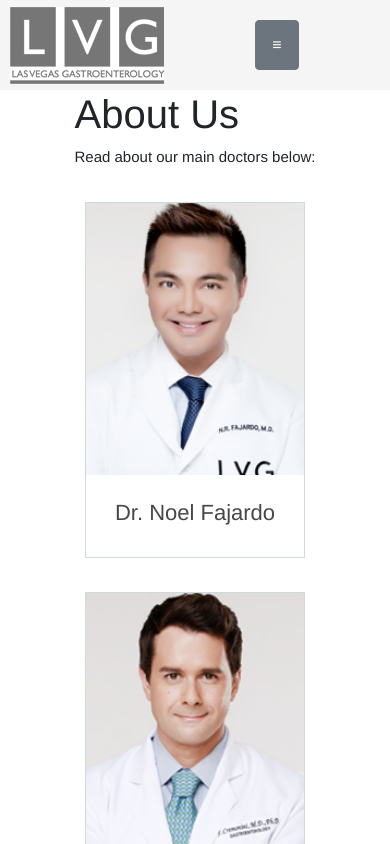
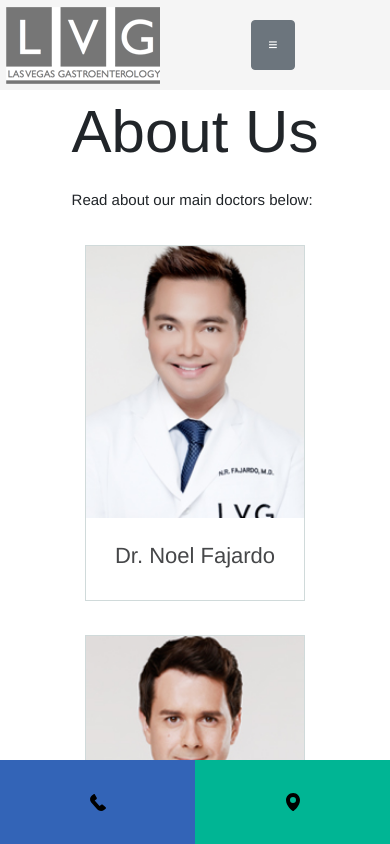
Before and after one commit to Ssimion13/lvewebsite, a React (Create React App) app: page /AboutUs in a window 390 px wide. Shown: the top 844 px of the page. Built offline with nearby package versions, Linux system fonts and the light colour scheme; what react-google-maps would draw is missing.

Commit message:
reorganized, shifted several pages to separate components, added placeholder call buttons that i honestly have no idea how to set up, but I suppose we will find out TOMORROW

```diff
--- a/src/App.js
+++ b/src/App.js
@@ -2,12 +2,13 @@ import React, { Component } from 'react';
 import TopBar from "./TopBar.js";
 // import Navbar from "./Navbar.js";
 import Footer from "./Footer.js";
-import FrontPage from "./FrontPage.js";
+import FrontPage from "./Pages/FrontPage";
 import {Route, Switch} from "react-router-dom";
 import AboutUs from "./Pages/AboutUs/";
 import Awards from "./Pages/Awards";
 import ContactUs from "./Pages/ContactUs";
 import Services from "./Pages/Services/";
+import BottomButtons from "./BottomButtons.js";
 import ColonoscopyCancerScreening from "./Pages/Services/ColonoscopyCancerScreening"
 import UpperEndoscopy from "./Pages/Services/UpperEndoscopy";
 import GIMotilityClinic from "./Pages/Services/GIMotilityClinic/"
@@ -47,6 +48,9 @@ class App extends Component {
           <Route path="/DrCremonini" component={DrCremonini} />
         </Switch>
         <Footer />
+        {window.innerWidth < 500 ?
+          <BottomButtons />
+        : null}
       </div>
     );
   }
--- /dev/null
+++ b/src/BottomButtons.js
@@ -0,0 +1,26 @@
+import React from "react";
+
+
+function BottomButtons(){
+    return(
+        <div className="bottomButtonsMain">
+            <div className="bottomButton1">
+            <svg width="50" height="30" viewBox="0 0 50 30" xmlns="http://www.w3.org/2000/svg">
+                <g>
+                    <path d="M21.886 7.46c-.265-.483-.827-.599-1.271-.247l-1.74 1.38c-2.164 1.718-2.44 4.79-.618 6.86l5.96 6.772c1.822 2.07 5.011 2.316 7.13.542l1.313-1.1c.428-.357.444-.946.028-1.322l-2.904-2.63c-.412-.373-1.105-.404-1.54-.076l-1.714 1.296-4.843-5.353 1.743-1.259c.446-.321.595-.97.327-1.457l-1.87-3.406z" fill-rule="evenodd"></path>
+                </g>
+            </svg>
+            </div>
+            <div className="bottomButton2">
+            <svg width="50" height="30" viewBox="0 0 50 30" xmlns="http://www.w3.org/2000/svg">
+                <g>
+                    <path d="M25.16 6C20.98 6.008 18 9.407 18 13.066c0 6.175 6.38 10.686 6.38 10.686.431.338 1.13.334 1.552-.023 0 0 6.068-4.488 6.068-10.663C32 9.407 29.328 6.009 25.16 6zM25 16a3 3 0 1 0 0-6 3 3 0 0 0 0 6z" fill-rule="evenodd"></path>
+                </g>
+            </svg>
+            </div>
+        </div>
+
+    )
+}
+
+export default BottomButtons
--- a/src/Pages/AboutUs/DrFajardo.js
+++ b/src/Pages/AboutUs/DrFajardo.js
@@ -1,6 +1,5 @@
 import React from "react";
 import drfajardo from "../../Images/drfajardo.jpg";
-import drcremonini from "../../Images/drcremonini.jpg";
 
 function AboutUs(){
     return(
--- a/src/Pages/AboutUs/index.js
+++ b/src/Pages/AboutUs/index.js
@@ -7,9 +7,10 @@ function AboutUs(){
     return(
         <div className="informativePage">
             <div className="aboutUs">
-            <h1> About Us </h1>
+            <h1 className="centeredTitle"> About Us </h1>
             <p> Read about our main doctors below: </p>
             </div>
+            <div className="aboutDoctorSection">
                 <Link to="/DrFajardo" className="doctorThumbnail">
                     <img className="doctorPicture" alt="drFajardo" src={drfajardo} />
                     <div className="doctorInfo">
@@ -28,6 +29,7 @@ function AboutUs(){
                     </div>
                 </Link>
             </div>
+        </div>
     )
 }
 
--- a/src/FrontCarousel.js
+++ b/src/Pages/FrontPage/FrontCarousel.js
@@ -6,7 +6,7 @@ import {
   // CarouselIndicators,
   // CarouselCaption
 } from 'reactstrap';
-import lvgdoctors from "./Images/lvgdoctors.jpg"
+import lvgdoctors from "../../Images/lvgdoctors.jpg"
 
 const items = [
   {
--- a/src/FrontPage.js
+++ b/src/Pages/FrontPage/index.js
@@ -1,17 +1,14 @@
-import React, {Component} from "react";
-import conversation from "./Images/conversation.png";
-import certificate from "./Images/blackcertificate.png";
-import note from "./Images/note.png";
-import doctor from "./Images/doctor.png";
+import React from "react";
+import conversation from "../../Images/conversation.png";
+import certificate from "../../Images/blackcertificate.png";
+import note from "../../Images/note.png";
+import doctor from "../../Images/doctor.png";
 import {Link} from "react-router-dom";
 import FrontCarousel from "./FrontCarousel.js";
 
-class FrontPage extends Component {
-
-    render(){
+function FrontPage() {
         return(
             <div className="frontPage">
-
                 {/* <div className="imagePlaceholder"> Placeholder, Insert image Here </div> */}
                 <div className="frontPageButtonCarouselDiv">
                     <div className="carouselContainer">
@@ -45,39 +42,47 @@ class FrontPage extends Component {
                                 <img className="frontPageButtonIcons" src={conversation} alt="conversationicon"/>
                                 <h5 className="paddedTitle"> <b> More experience </b> </h5>
                             </div>
+                            <div className="whyChooseLVEThumbnailBottom">
                                 <p className="paddedText"> Every year, thousands of people come to Las Vegas Endoscopy for care.
                                 Our Gastroenterologists are experienced
                                 specialists in treating rare and complex gastrointestinal conditions.
                                 </p>
+                            </div>
                         </div>
                         <div className="whyChooseLVEThumbnail">
                             <div className="whyChooseLVEThumbnailTop">
                                 <img className="frontPageButtonIcons" src={conversation} alt="conversationicon"/>
                                 <h5 className="paddedTitle"> <b> The right answers </b> </h5>
                             </div>
+                            <div className="whyChooseLVEThumbnailBottom">
                                 <p className="paddedText"> Getting effective treatment depends on identifying the right problem.
                                     In a recent study, 9001 percent of patients who came to Las Vegas Endoscopy for a second opinion
                                     received a new or refined diagnosis.
                                 </p>
+                            </div>
                         </div>
                         <div className="whyChooseLVEThumbnail">
                             <div className="whyChooseLVEThumbnailTop">
                                 <img className="frontPageButtonIcons" src={conversation} alt="conversationicon"/>
                                 <h5 className="paddedTitle"> <b> Seamless Care </b> </h5>
                             </div>
+                            <div className="whyChooseLVEThumbnailBottom">
                                 <p className="paddedText"> At Las Vegas Endoscopy, every aspect of your care is coordinated and teams of experts work together to provide
                                     exactly the care you need. What might take months elsewhere can often be done in days here.
                                 </p>
+                            </div>
                         </div>
                         <div className="whyChooseLVEThumbnail">
                             <div className="whyChooseLVEThumbnailTop">
                                 <img className="frontPageButtonIcons" src={conversation} alt="conversationicon"/>
                                 <h5 className="paddedTitle"> <b> Unparalleled expertise </b> </h5>
                             </div>
+                            <div className="whyChooseLVEThumbnailBottom">
                                 <p className="paddedText"> Our Doctors at Las Vegas Endoscopy are Mayo Clinic and Harvard Medical School trained.
                                 In the U.S. News & World Report rankings of top hospitals, Las Vegas Endoscopy
                                 is consistently ranked among the top clinical centers in the nation.
                                 </p>
+                            </div>
                         </div>
                     </div>
 
@@ -85,6 +90,5 @@ class FrontPage extends Component {
             </div>
         )
 }
-}
 
 export default FrontPage;
--- a/src/TopBar.js
+++ b/src/TopBar.js
@@ -22,10 +22,23 @@ class TopBar extends React.Component {
     render(){
         return (
             <div className="topbarMain">
+                {window.innerWidth > 500 ?
+                <div className="topbarEmpty">
+                </div>
+                : null }
                 <Link to="/" className="logoHolder">
                     <img className="logo" src={logo} alt="logo" />
                 </Link>
+                {window.innerWidth > 500 ?
                 <div className="buttonHolder">
+                    <Link className="topbarLinks" to="/AboutUs"> About Us </Link>
+                    <Link className="topbarLinks" to="/Services"> Services </Link>
+                    <Link className="topbarLinks" to="/Awards"> Awards </Link>
+                    <Link className="topbarLinks" to="/ContactUs"> Contact Us </Link>
+                </div>
+                : null}
+                {window.innerWidth < 500 ?
+                 <div className="buttonHolder">
                     <Dropdown  isOpen={this.state.dropdownOpen} toggle={this.toggle}>
                         <DropdownToggle className="topbarButton">
                             ≡
@@ -41,6 +54,7 @@ class TopBar extends React.Component {
                         </DropdownMenu>
                     </Dropdown>
                 </div>
+                : null }
             </div>
         )
     }
--- a/src/index.css
+++ b/src/index.css
@@ -26,10 +26,14 @@ p {
   display: flex;
   align-items: center;
   justify-content: center;
-  width: 50%;
+  width: 40%;
 }
-
-
+.topbarEmpty {
+  width: 20%
+}
+.topBarLinks {
+  /* do I even need this? */
+}
 .logo {
   padding-left: 10px;
 }
@@ -45,7 +49,7 @@ p {
   width: 75%;
   display: flex;
   align-items: center;
-  justify-content: center;
+  justify-content: space-around;
 }
 .topbarButton {
   padding: .75rem 1rem !important;
@@ -170,6 +174,10 @@ p {
 
 .whyChooseLVEThumbnailTop {
   height: 25%;
+  display: flex;
+  flex-direction: column;
+  align-items: center;
+  justify-content: center;
 }
 
 .whyChooseLVEThumbnailDiv {
@@ -251,6 +259,13 @@ p {
 .colonoscope {
   width: 80%;
   height: 350px;
+}
+
+.aboutDoctorSection {
+  display: flex;
+  flex-direction: column;
+  align-items: center;
+  justify-content: space-between;
 }
 
 .doctorSection {
@@ -363,6 +378,7 @@ p {
 .centeredTitle {
   text-align: center;
   margin-bottom: 15px;
+  font: normal normal normal 60px/1.4em proxima-n-w01-reg,sans-serif;
 }
 
 .imageHolder {
@@ -400,8 +416,38 @@ p {
   }
 /* end contact us page */
 
+/* Bottom Buttons */
+  .bottomButtonsMain {
+    height: 10%;
+    width: 100%;
+    background-color: white;
+    position: fixed;
+    bottom: 0;
+    display: flex;
+    align-items: center;
+    justify-content: center;
+  }
+  .bottomButton1 {
+    width: 50%;
+    height: 100%;
+    display: flex;
+    align-items: center;
+    justify-content: center;
+    background-color: #3364b7;
 
-@media (min-width: 700px){
+  }
+  .bottomButton2 {
+    width: 50%;
+    height: 100%;
+    display: flex;
+    align-items: center;
+    justify-content: center;
+    background-color: rgb(0, 181, 148);
+  }
+/* End Bottom Buttons */
+
+
+@media (min-width: 850px){
 
   /* frontPage CSS */
   .frontPageButtonCarouselDiv {
@@ -432,11 +478,15 @@ p {
     display: flex;
     flex-direction: row;
     justify-content: center;
+    height: 380px;
   }
 
   .whyChooseLVEThumbnail {
     width: 20%;
     height: 100%;
+  }
+  .whyChooseLVEThumbnailBottom {
+    height: 75%;
   }
 
 
@@ -446,6 +496,14 @@ p {
   .doctorPicture {
     height: 300px;
     width: 250px;
+  }
+
+  .aboutDoctorSection {
+    flex-direction: row;
+  }
+
+  .doctorSection {
+    width: 60%;
   }
   /* End About Us CSS */
 
@@ -462,4 +520,19 @@ p {
   justify-content: center;
 }
 /* End Side Page CSS */
+/* topbar css */
+.topbarEmpty {
+  width: 5%
 }
+.logoHolder {
+  width: 20%;
+}
+
+.topbarLinks{
+  font-size: 22px;
+}
+/* end topbar css */
+
+
+/*end media query */
+}
```
Lines whose indentation alone changed are shown as unchanged.
